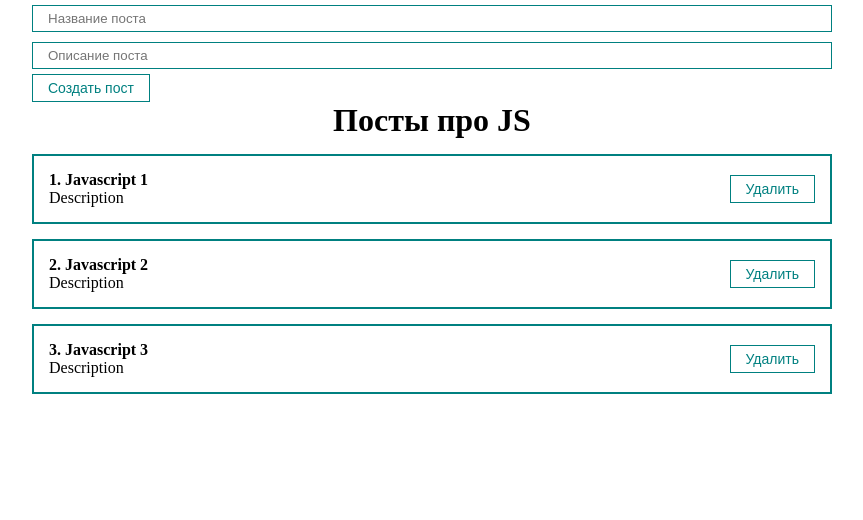
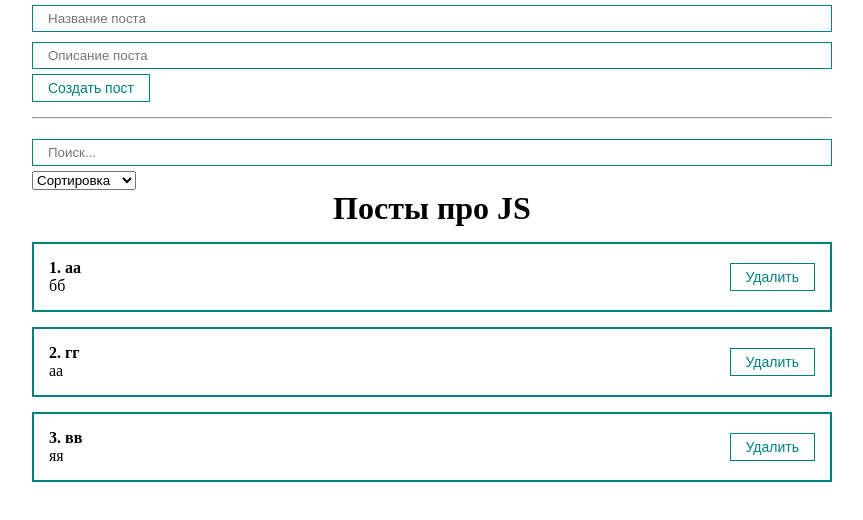
Before and after one commit to AlekseyBabich/Ulbi_React_learning_project, a React (Create React App) app: page /posts in a window 1280 px wide. Shown: the top 520 px of the page, without its empty margins (208-1071 px from the left). Built offline with nearby package versions, Linux system fonts and the light colour scheme.

Commit message:
sortedAndSearchedPosts

```diff
--- a/src/App.js
+++ b/src/App.js
@@ -1,14 +1,29 @@
-import React, { useState } from 'react';
+import React, { useMemo, useState } from 'react';
 import './styles/App.css'
 import PostList from './Components/PostList';
 import PostForm from "./Components/PostForm";
+import PostFilter from "./Components/PostFilter";
 
 function App() {
   const [ posts, setPosts ] = useState([
-    { id: 1, title: 'Javascript 1', body: 'Description' },
-    { id: 2, title: 'Javascript 2', body: 'Description' },
-    { id: 3, title: 'Javascript 3', body: 'Description' }
+    { id: 1, title: 'аа', body: 'бб' },
+    { id: 2, title: 'гг', body: 'аа' },
+    { id: 3, title: 'вв', body: 'яя' }
   ])
+
+  const [ filter, setFilter ] = useState({ sort: '', query: '' })
+
+  const sortedPost = useMemo(() => {
+    console.log('ОТРАБОТАЛА ФУНКЦИЯ СОРТЕД ПОСТС')
+    if (filter.sort) {
+      return [ ...posts ].sort((a, b) => a[filter.sort].localeCompare(b[filter.sort]))
+    }
+    return posts
+  }, [ filter.sort, posts ])
+
+  const sortedAndSearchedPosts = useMemo(() => {
+    return sortedPost.filter(post => post.title.toLowerCase().includes(filter.query))
+  }, [ filter.query, sortedPost ])
 
   const createPost = (newPost) => {
     setPosts([ ...posts, newPost ])
@@ -21,10 +36,9 @@
   return (
     <div className='App'>
       <PostForm create={ createPost }/>
-      { posts.length !== 0
-        ? <PostList remove={ removePost } posts={ posts } title='Посты про JS'/>
-        : <h1 style={ { textAlign: 'center' } }>Посты не найдены!</h1>
-      }
+      <hr style={ { margin: '15px 0' } }/>
+      <PostFilter filter={ filter } setFilter={ setFilter }/>
+      <PostList remove={ removePost } posts={ sortedAndSearchedPosts } title='Посты про JS'/>
     </div>
   );
 }
--- /dev/null
+++ b/src/Components/PostFilter.jsx
@@ -0,0 +1,26 @@
+import React from 'react';
+import MyInput from "./UI/input/MyInput";
+import MySelect from "./UI/select/MySelect";
+
+const PostFilter = ({filter, setFilter}) => {
+  return (
+    <div>
+      <MyInput
+        value={filter.query}
+        onChange={e => setFilter({...filter, query: e.target.value})}
+        placeholder='Поиск...'
+      />
+      <MySelect
+        value={filter.sort}
+        onChange={selectedSort => setFilter({...filter, sort: selectedSort})}
+        defaultValue='Сортировка'
+        option={[
+          {value: 'title', name: 'По названию'},
+          {value: 'body', name: 'По описанию'}
+        ]}
+      />
+    </div>
+  );
+};
+
+export default PostFilter;
--- a/src/Components/PostList.jsx
+++ b/src/Components/PostList.jsx
@@ -2,6 +2,15 @@
 import PostItem from './PostItem';
 
 const PostList = ({ posts, title, remove }) => {
+
+  if(!posts.length) {
+    return (
+     <h1 style={ { textAlign: 'center' } }>
+       Посты не найдены!
+     </h1>
+    )
+  }
+
   return (
     <div>
       <h1 style={ { textAlign: 'center' } }>
--- /dev/null
+++ b/src/Components/UI/select/MySelect.jsx
@@ -0,0 +1,19 @@
+import React from 'react';
+
+const MySelect = ({ option, defaultValue, value, onChange }) => {
+  return (
+    <select
+      value={value}
+      onChange={event => onChange(event.target.value)}
+    >
+      <option disabled value="">{defaultValue}</option>
+      {option.map(option =>
+        <option key={option.value} value={option.value}>
+          {option.name}
+        </option>
+      )}
+    </select>
+  );
+};
+
+export default MySelect;
```
